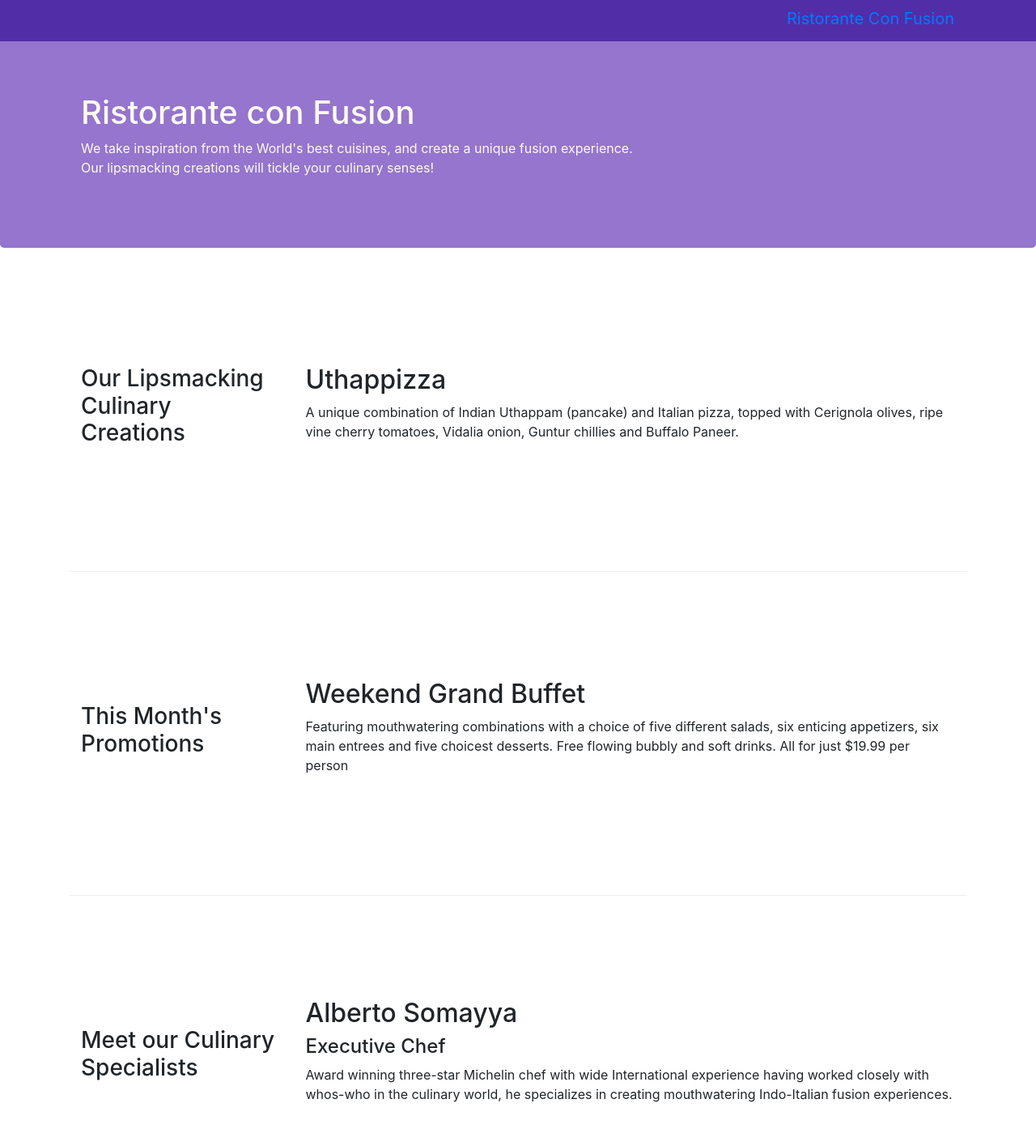
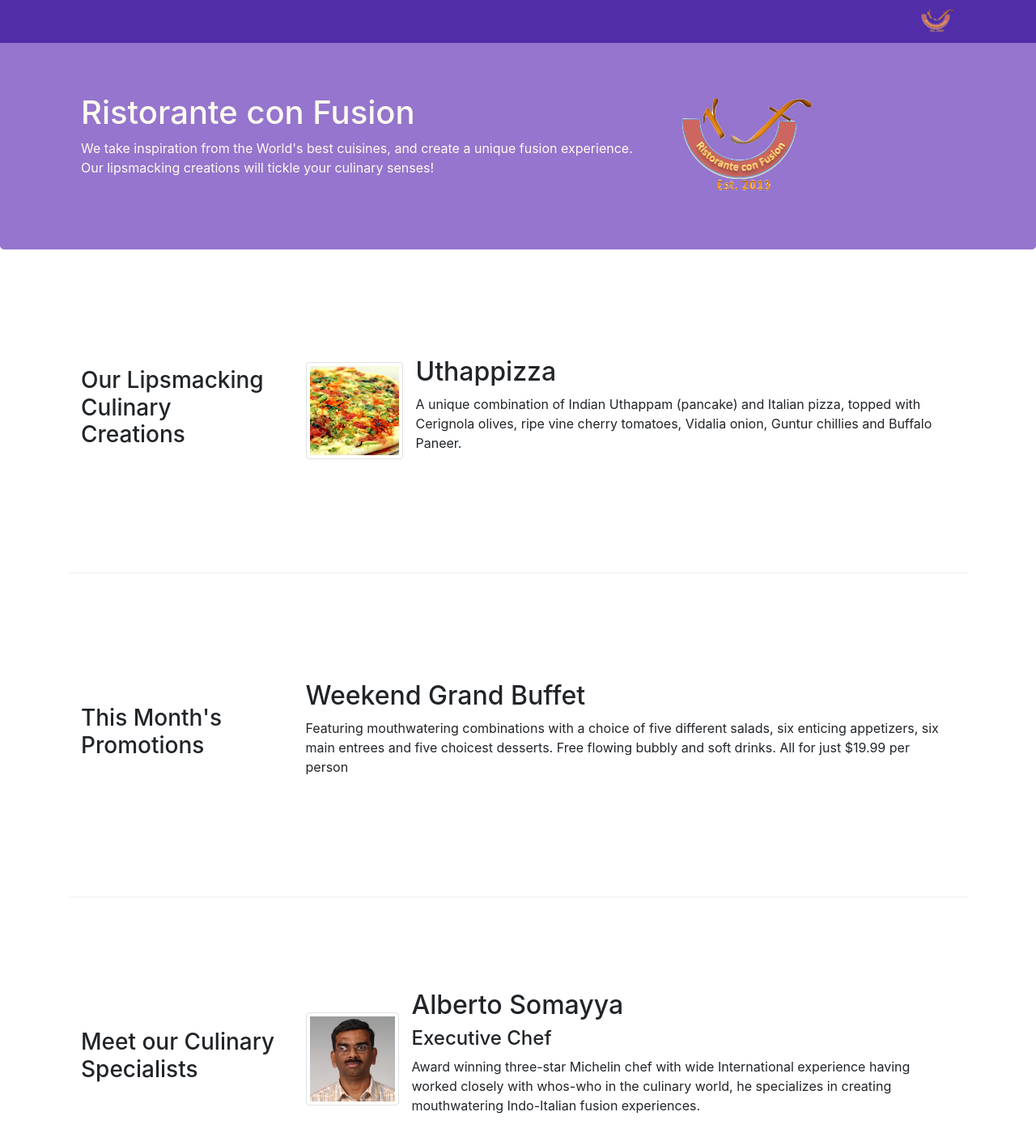
Before and after one commit to albertoribes/bs-coursera, a website: page index.html in a window 1280 px wide. Shown: the part 5-1420 px from the top of the page at 81% size. Drawn offline with nearby package versions, Linux system fonts and the light colour scheme.

Commit message:
Images and Media

```diff
--- a/index.html
+++ b/index.html
@@ -22,7 +22,7 @@
             <button class="navbar-toggler" type="button" data-toggle="collapse" data-target="#Navbar">
                 <span class="navbar-toggler-icon"></span>
             </button>
-            <a class="navbar-brand" href="index.html">Ristorante Con Fusion</a>
+            <a class="navbar-brand" href="index.html"><img src="img/logo.png" height="30" width="41" alt=""></a>
             <div class="collapse navbar-collapse" id="Navbar">
                 <ul class="navbar-nav">
                     <li class="nav-item active"><a class="nav-link" href="#"><span class="fa fa-home"></span> Home</a></li>
@@ -35,13 +35,13 @@
     </nav>
     <header class="jumbotron">
         <div class="container">
-            <div class"row row-header">
+            <div class="row row-header">
                 <div class="col-12 col-sm-8">
                     <h1>Ristorante con Fusion</h1>
                     <p>We take inspiration from the World's best cuisines, and create a unique fusion experience. Our lipsmacking creations will tickle your culinary senses!</p>
                 </div>
-                <div class="col col-sm">
-
+                <div class="col col-sm align-self-center">
+                    <img src="img/logo.png" class="img-fluid" alt="logo">
                 </div>
             </div>
         </div>
@@ -53,11 +53,15 @@
                 <h3>Our Lipsmacking Culinary Creations</h3>
             </div>
             <div class="col-sm col-md flex-first">
-                <h2>Uthappizza</h2>
-                <p>A unique combination of Indian Uthappam (pancake) and Italian pizza, topped with Cerignola olives, ripe vine cherry tomatoes, Vidalia onion, Guntur chillies and Buffalo Paneer.</p>
+                <div class="media">
+                    <img class="d-flex mr-3 img-thumbnail align-self-center" src="img/uthappizza.png" alt="uthappizza">
+                    <div class="media-body">
+                        <h2 class="mt-0">Uthappizza</h2>
+                        <p>A unique combination of Indian Uthappam (pancake) and Italian pizza, topped with Cerignola olives, ripe vine cherry tomatoes, Vidalia onion, Guntur chillies and Buffalo Paneer.</p>
+                    </div>
+                </div>
             </div>
         </div>
-
 
         <div class="row row-content align-items-center">
             <div class="col-sm-4 col-md-3">
@@ -74,9 +78,14 @@
                 <h3>Meet our Culinary Specialists</h3>
             </div>
             <div class="col-sm col-md flex-first">
-                <h2>Alberto Somayya</h2>
-                <h4>Executive Chef</h4>
-                <p>Award winning three-star Michelin chef with wide International experience having worked closely with whos-who in the culinary world, he specializes in creating mouthwatering Indo-Italian fusion experiences. </p>
+                <div class="media">
+                    <img class="d-flex mr-3 img-thumbnail align-self-center" src="img/alberto.png" alt="Alberto Somayya">
+                    <div class="media-body">
+                        <h2 class="mt-0">Alberto Somayya</h2>
+                        <h4>Executive Chef</h4>
+                        <p>Award winning three-star Michelin chef with wide International experience having worked closely with whos-who in the culinary world, he specializes in creating mouthwatering Indo-Italian fusion experiences. </p>
+                    </div>
+                </div>
             </div>
         </div>
     </div>
```
Also changed, not shown: aboutus.html (+3 -2 lines), contactus.html (+3 -2 lines), img/alberto.png (added), img/buffet.png (added), img/logo.png (added), img/uthappizza.png (added).
